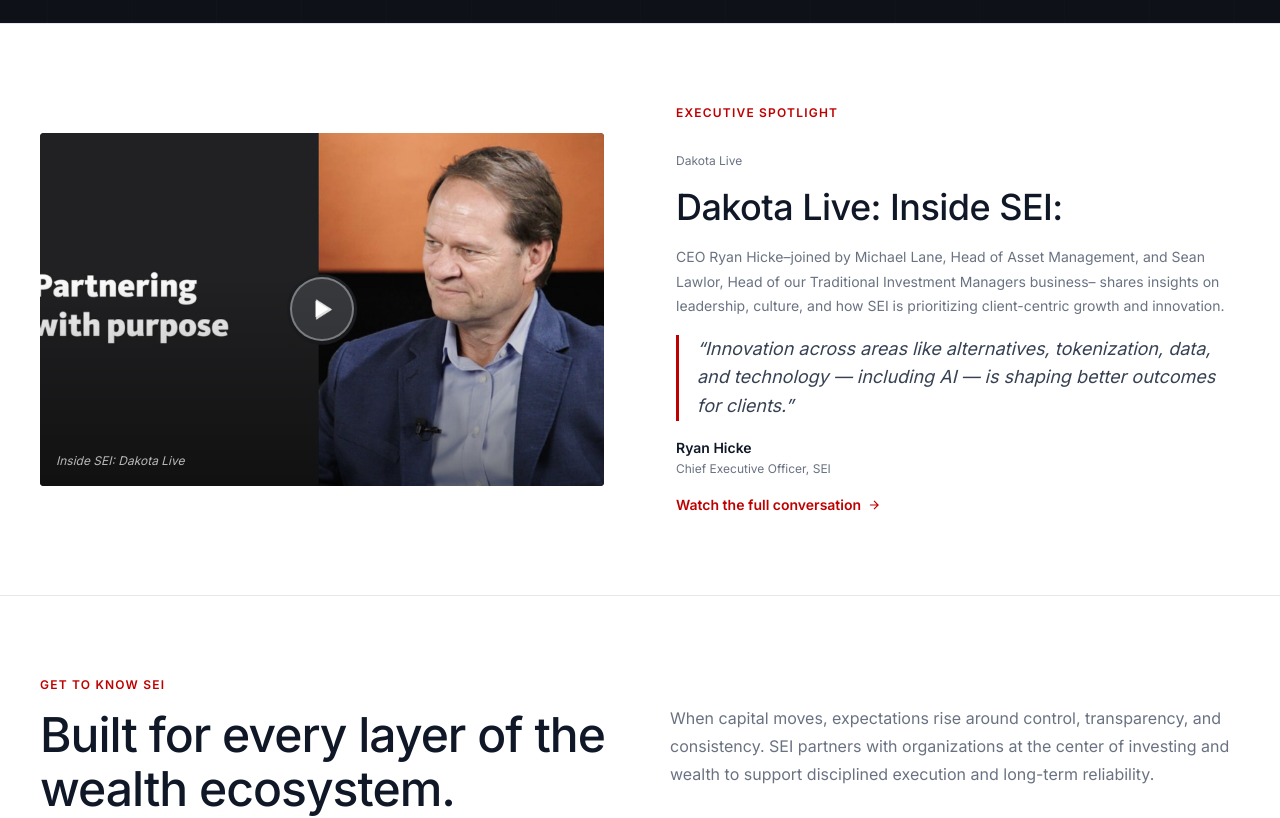
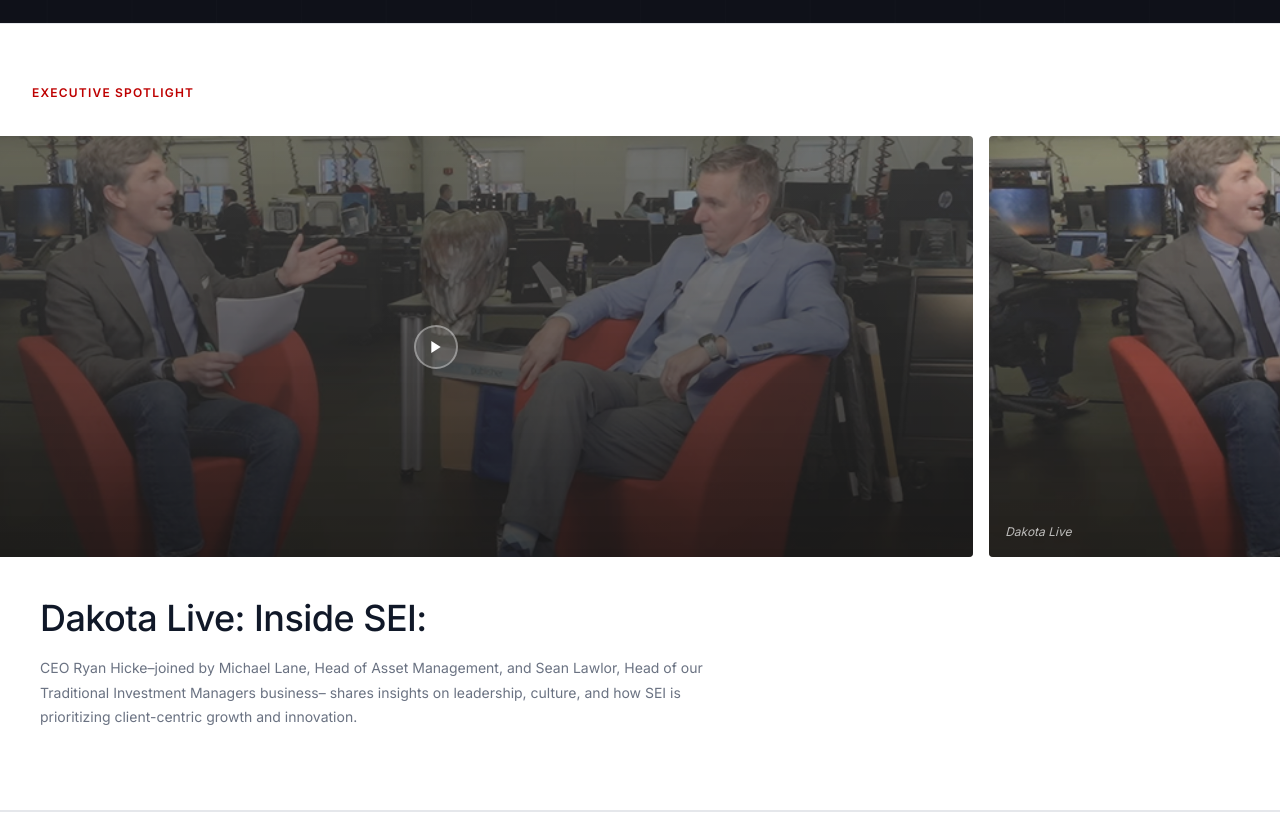
Before and after one commit to marvoey/sei-demo-nextjs, a Next.js app: page / in a window 1280 px wide. Shown: the part 700-1518 px from the top of the page. Built offline with nearby package versions, Linux system fonts and the light colour scheme; no server answers; grey boxes are pictures that could not be loaded.

Commit message:
Homepage updates

```diff
--- a/app/2-bd-breakaway/page.tsx
+++ b/app/2-bd-breakaway/page.tsx
@@ -28,11 +28,7 @@
         variant="orange"
         ctas={<></>}
       />
-      <ExecutiveSpotlight
-        data={executiveSpotlight}
-        image="/dakota-live-interview.png"
-        imageLabel="Dakota Live: Randy Morris, CFP®"
-      />
+      <ExecutiveSpotlight data={executiveSpotlight} />
       {suggestedContent && <SuggestedContent cards={suggestedContent} />}
       {businessAudit && <BusinessAudit data={businessAudit} backgroundImage="/journey-2/OrangeSection.png" />}
       <ExpertInsights />
--- a/app/[segment]/page.tsx
+++ b/app/[segment]/page.tsx
@@ -55,11 +55,7 @@
       />
       {content.suggestedContent && <SuggestedContent cards={content.suggestedContent} />}
       {content.executiveSpotlight && (
-        <ExecutiveSpotlight
-          data={content.executiveSpotlight}
-          imageLabel={isBD ? 'Dakota Live: Advisor Stories' : 'Inside SEI: Dakota Live'}
-          image="/dakota-live-interview.png"
-        />
+        <ExecutiveSpotlight data={content.executiveSpotlight} />
       )}
       <ExpertInsights />
       {content.personalizationPrompt && <PersonalizeFurther data={content.personalizationPrompt} />}
--- a/app/_components/ExecutiveSpotlight.tsx
+++ b/app/_components/ExecutiveSpotlight.tsx
@@ -1,45 +1,103 @@
+'use client'
+
+import { useRef, useState, useEffect } from 'react'
 import type { SpotlightData } from '@/lib/types'
+
+const VIDEOS = [
+  { id: 'FjqXhetY45A', label: 'Dakota Live', cover: '/journey-2/Image (Inside SEI_ Dakota Live Interview).png' },
+  { id: 'FjqXhetY45A', label: 'Dakota Live', cover: '/journey-2/Image (Inside SEI_ Dakota Live Interview).png' },
+  { id: 'FjqXhetY45A', label: 'Dakota Live', cover: '/journey-2/Image (Inside SEI_ Dakota Live Interview).png' },
+]
 
 interface Props {
   data: SpotlightData
-  imageLabel?: string
-  image?: string
 }
 
-export default function ExecutiveSpotlight({ data, imageLabel = 'Inside SEI: Dakota Live', image }: Props) {
+export default function ExecutiveSpotlight({ data }: Props) {
+  const trackRef = useRef<HTMLDivElement>(null)
+  const [active, setActive] = useState(1)
+  const [playing, setPlaying] = useState<number | null>(null)
+
+  const scrollToCard = (index: number) => {
+    const track = trackRef.current
+    if (!track) return
+    const card = track.children[index] as HTMLElement
+    if (!card) return
+    const scrollLeft = card.offsetLeft - (track.clientWidth - card.offsetWidth) / 2
+    track.scrollTo({ left: scrollLeft, behavior: 'smooth' })
+  }
+
+  useEffect(() => {
+    scrollToCard(active)
+  }, [active])
+
+  const activateCard = (i: number) => {
+    setPlaying(null)
+    setActive(i)
+  }
+
+  const handlePlayClick = (i: number, e: React.MouseEvent) => {
+    e.stopPropagation()
+    if (i !== active) {
+      setPlaying(null)
+      setActive(i)
+      setTimeout(() => setPlaying(i), 480)
+    } else {
+      setPlaying(i)
+    }
+  }
+
   return (
-    <section className="spotlight section">
-      <div className="container">
-        <div className="spotlight-inner">
-          <div className="spotlight-image">
-            {image && <img src={image} alt={imageLabel} className="spotlight-img" />}
-            <div className="spotlight-image-overlay" />
-            <button className="spotlight-play" aria-label="Play video">
-              <svg width="22" height="22" viewBox="0 0 24 24" fill="white">
-                <polygon points="5,3 19,12 5,21" />
-              </svg>
-            </button>
-            <span className="spotlight-image-label">{imageLabel}</span>
+    <>
+      <section className="spotlight">
+        <div className="section-eyebrow">{data.eyebrow}</div>
+
+        <div className="spotlight-carousel-outer">
+          <div ref={trackRef} className="spotlight-carousel-track">
+            {VIDEOS.map((video, i) => (
+              <div
+                key={i}
+                className={`spotlight-card${i === active ? ' spotlight-card--active' : ''}`}
+                onClick={() => i !== active && activateCard(i)}
+              >
+                {playing === i ? (
+                  <iframe
+                    className="spotlight-card-iframe"
+                    src={`https://www.youtube.com/embed/${video.id}?autoplay=1&rel=0`}
+                    allow="autoplay; encrypted-media; fullscreen"
+                    allowFullScreen
+                    title={video.label}
+                  />
+                ) : (
+                  <>
+                    <img src={video.cover} alt={video.label} className="spotlight-card-img" />
+                    <div className="spotlight-card-overlay" />
+                    <button
+                      className="spotlight-card-play"
+                      aria-label="Play video"
+                      onClick={(e) => handlePlayClick(i, e)}
+                    >
+                      <svg width="22" height="22" viewBox="0 0 24 24" fill="white">
+                        <polygon points="5,3 19,12 5,21" />
+                      </svg>
+                    </button>
+                    <span className="spotlight-card-label">{video.label}</span>
+                  </>
+                )}
+              </div>
+            ))}
           </div>
-          <div className="spotlight-meta">
-            <div className="section-eyebrow">{data.eyebrow}</div>
-            <div className="spotlight-label">{data.tag}</div>
+        </div>
+      </section>
+
+      <div className="spotlight-below">
+        <div className="container">
+          <div className="spotlight-text">
             <h2 className="spotlight-headline">{data.headline}</h2>
             <p className="spotlight-body">{data.body}</p>
-            <blockquote className="spotlight-quote">&ldquo;{data.quote}&rdquo;</blockquote>
-            <div className="spotlight-attribution">
-              <span className="spotlight-attribution-name">{data.attribution}</span>
-              <span className="spotlight-attribution-title">{data.attributionTitle}</span>
-            </div>
-            <a href="#" className="spotlight-cta">
-              {data.cta}
-              <svg width="14" height="14" viewBox="0 0 24 24" fill="none" stroke="currentColor" strokeWidth="2">
-                <path d="M5 12h14M12 5l7 7-7 7" />
-              </svg>
-            </a>
           </div>
         </div>
       </div>
-    </section>
+    </>
   )
 }
--- a/app/globals.css
+++ b/app/globals.css
@@ -209,24 +209,49 @@
 .hero-ctas { display: flex; align-items: center; gap: 16px; flex-wrap: wrap; }
 
 /* ─── Executive Spotlight ─── */
-.spotlight { background: white; border-top: 1px solid var(--border); }
-.spotlight-inner { display: grid; grid-template-columns: 1fr 1fr; gap: 72px; align-items: center; }
-.spotlight-image {
-  background: linear-gradient(150deg, #1e2540 0%, #0f1119 100%);
-  border-radius: 4px; aspect-ratio: 16/10; display: flex; align-items: center;
-  justify-content: center; position: relative; overflow: hidden;
+.spotlight {
+  display: flex; flex-direction: column; align-items: flex-start;
+  height: 534px; padding: 60px 32px 0; flex-shrink: 0; align-self: stretch;
+  background: white; border-top: 1px solid var(--border);
 }
-.spotlight-img { position: absolute; inset: 0; width: 100%; height: 100%; object-fit: cover; }
-.spotlight-image-overlay { position: absolute; inset: 0; background: linear-gradient(0deg, rgba(0,0,0,.5) 0%, transparent 60%); }
-.spotlight-image-label { position: absolute; bottom: 16px; left: 16px; color: rgba(255,255,255,.7); font-size: 12px; font-style: italic; }
-.spotlight-play {
+.spotlight-carousel-outer {
+  flex: 1; min-height: 0; overflow: hidden;
+  margin-top: 20px; margin-left: -32px; width: calc(100% + 64px);
+}
+.spotlight-carousel-track {
+  display: flex; gap: 16px; overflow-x: scroll; scrollbar-width: none;
+  -webkit-overflow-scrolling: touch; position: relative; height: 100%;
+}
+.spotlight-carousel-track::-webkit-scrollbar { display: none; }
+.spotlight-card {
+  flex: 0 0 84%; height: 100%; border-radius: 4px; overflow: hidden;
+  position: relative; cursor: pointer; flex-shrink: 0;
+}
+.spotlight-card:first-child { margin-left: 32px; }
+.spotlight-card:last-child { margin-right: 32px; }
+.spotlight-card--active { cursor: default; }
+.spotlight-card-img {
+  position: absolute; inset: 0; width: 100%; height: 100%; object-fit: cover;
+  transition: filter 0.35s;
+}
+.spotlight-card:not(.spotlight-card--active) .spotlight-card-img { filter: brightness(0.6); }
+.spotlight-card-overlay {
+  position: absolute; inset: 0;
+  background: linear-gradient(180deg, rgba(0,0,0,.05) 0%, rgba(0,0,0,.55) 100%);
+}
+.spotlight-card-label { position: absolute; bottom: 16px; left: 16px; color: rgba(255,255,255,.7); font-size: 12px; font-style: italic; z-index: 2; }
+.spotlight-card-play {
+  position: absolute; top: 50%; left: 50%; transform: translate(-50%, -50%);
   width: 64px; height: 64px; border-radius: 50%; background: rgba(255,255,255,.12);
   border: 2px solid rgba(255,255,255,.35); display: flex; align-items: center;
-  justify-content: center; cursor: pointer; transition: all .2s; position: relative; z-index: 1;
+  justify-content: center; cursor: pointer; transition: background .2s, transform .2s; z-index: 2;
 }
-.spotlight-play:hover { background: rgba(255,255,255,.22); transform: scale(1.05); }
-.spotlight-meta { display: flex; flex-direction: column; gap: 16px; }
-.spotlight-label { font-size: 12px; color: var(--text-500); }
+.spotlight-card-play:hover { background: rgba(255,255,255,.22); transform: translate(-50%, -50%) scale(1.06); }
+.spotlight-card:not(.spotlight-card--active) .spotlight-card-play { width: 44px; height: 44px; }
+.spotlight-card:not(.spotlight-card--active) .spotlight-card-play svg { width: 16px; height: 16px; }
+.spotlight-card-iframe { position: absolute; inset: 0; width: 100%; height: 100%; border: none; }
+.spotlight-below { background: white; padding: 40px 0 80px; border-bottom: 1px solid var(--border); }
+.spotlight-text { max-width: 700px; display: flex; flex-direction: column; gap: 16px; }
 .spotlight-headline { font-size: 36px; font-weight: 500; color: var(--text-900); line-height: 1.2; letter-spacing: -.015em; }
 .spotlight-body { font-size: 14px; color: var(--text-500); line-height: 1.75; }
 .spotlight-quote {
@@ -350,27 +375,41 @@
 .insight-author-title { font-size: 12px; color: var(--text-500); margin-top: 2px; }
 
 /* ─── Stay Connected ─── */
-.stay-connected { background: var(--navy); padding: 80px 0; }
+.stay-connected {
+  background: #3c3c46 url('/StayConnected.png') center/cover no-repeat;
+  padding: 80px 0;
+}
 .stay-inner { display: grid; grid-template-columns: 1fr 1fr; gap: 80px; align-items: center; }
-.stay-eyebrow { font-size: 12px; font-weight: 600; color: var(--red); text-transform: uppercase; letter-spacing: .1em; margin-bottom: 12px; }
-.stay-headline { font-size: 36px; font-weight: 500; color: white; line-height: 1.2; margin-bottom: 14px; letter-spacing: -.015em; }
-.stay-body { font-size: 16px; color: rgba(255,255,255,.55); line-height: 1.75; }
-.stay-form { display: flex; flex-direction: column; gap: 10px; }
-.stay-form-label { font-size: 14px; font-weight: 500; color: rgba(255,255,255,.75); }
+.stay-copy { display: flex; flex-direction: column; }
+.stay-eyebrow {
+  display: flex; align-items: center; gap: 10px;
+  font-size: 12px; font-weight: 600; color: white;
+  text-transform: uppercase; letter-spacing: .1em; margin-bottom: 20px;
+}
+.stay-eyebrow-dash { display: inline-block; width: 24px; height: 2px; background: var(--red); flex-shrink: 0; }
+.stay-headline { font-size: 48px; font-weight: 500; color: white; line-height: 1.1; margin-bottom: 16px; letter-spacing: -.02em; }
+.stay-body { font-size: 15px; color: rgba(255,255,255,.6); line-height: 1.75; }
+.stay-card {
+  background: rgba(255,255,255,.06); border: 1px solid rgba(255,255,255,.1);
+  border-radius: 8px; padding: 28px;
+}
+.stay-form { display: flex; flex-direction: column; gap: 12px; }
+.stay-form-label { font-size: 14px; font-weight: 500; color: rgba(255,255,255,.6); }
 .stay-form-input {
-  padding: 11px 14px; border: 1px solid rgba(255,255,255,.15);
-  background: rgba(255,255,255,.06); color: white; border-radius: 2px;
+  padding: 13px 16px; border: 1px solid rgba(255,255,255,.15);
+  background: rgba(255,255,255,.08); color: white; border-radius: 4px;
   font-size: 14px; width: 100%; transition: border-color .15s;
   font-family: inherit;
 }
 .stay-form-input::placeholder { color: rgba(255,255,255,.3); }
-.stay-form-input:focus { outline: none; border-color: rgba(255,255,255,.35); }
+.stay-form-input:focus { outline: none; border-color: rgba(255,255,255,.4); }
 .stay-form-btn {
-  padding: 11px 22px; background: var(--red); color: white;
-  font-size: 14px; font-weight: 600; border-radius: 2px; align-self: flex-start; transition: background .15s;
+  display: flex; align-items: center; justify-content: center; gap: 8px;
+  padding: 14px 22px; background: #00c4d4; color: white; width: 100%;
+  font-size: 15px; font-weight: 600; border-radius: 4px; transition: background .15s;
 }
-.stay-form-btn:hover { background: #9a0000; }
-.stay-form-legal { font-size: 12px; color: rgba(255,255,255,.3); line-height: 1.6; }
+.stay-form-btn:hover { background: #00afc0; }
+.stay-form-legal { font-size: 12px; color: rgba(255,255,255,.35); line-height: 1.6; }
 
 /* ─── Footer ─── */
 .footer { background: var(--charcoal); padding: 64px 0 0; }
@@ -674,8 +713,13 @@
   .cms-bar-actions { display: none; }
 
   /* Spotlight */
-  .spotlight-inner { grid-template-columns: 1fr; gap: 32px; }
+  .spotlight { height: 320px; padding: 40px 20px 0; }
+  .spotlight-carousel-outer { margin-left: -20px; width: calc(100% + 40px); }
+  .spotlight-card { flex: 0 0 85%; }
+  .spotlight-card:first-child { margin-left: 20px; }
+  .spotlight-card:last-child { margin-right: 20px; }
   .spotlight-headline { font-size: 28px; }
+  .spotlight-below { padding: 28px 0 48px; }
 
   /* Know SEI */
   .know-sei-header { grid-template-columns: 1fr; gap: 20px; }
@@ -707,13 +751,18 @@
   .by-numbers-bars-grid { grid-template-columns: 1fr 1fr; padding: 0 20px; }
 
   /* Expert Insights */
-  .insights-grid { grid-template-columns: 1fr; }
+  .insights-grid { grid-template-columns: 1fr; gap: 12px; }
   .insights-header { flex-direction: column; align-items: flex-start; gap: 12px; }
   .insights-headline { font-size: 28px; }
+  .insight-card { flex-direction: row; min-height: 110px; }
+  .insight-card-image { width: 100px; flex-shrink: 0; aspect-ratio: unset; }
+  .insight-card-body { padding: 14px; gap: 4px; }
+  .insight-excerpt { display: none; }
+  .insight-author { padding-top: 8px; margin-top: 4px; }
 
   /* Stay Connected */
-  .stay-inner { grid-template-columns: 1fr; gap: 36px; }
-  .stay-headline { font-size: 28px; }
+  .stay-inner { grid-template-columns: 1fr; gap: 32px; }
+  .stay-headline { font-size: 32px; }
 
   /* Footer */
   .footer-grid { grid-template-columns: 1fr 1fr; gap: 24px; }
--- a/app/page.tsx
+++ b/app/page.tsx
@@ -36,7 +36,7 @@
         subheadline="Explore integrated solutions that align investing, operations, and insight at enterprise scale."
         video="/hero-video.mp4"
       />
-      <ExecutiveSpotlight data={DEFAULT_SPOTLIGHT} image="/dakota-live-interview.png" />
+      <ExecutiveSpotlight data={DEFAULT_SPOTLIGHT} />
       <GetToKnowSEI />
       <TrustedBy />
       <ByNumbers />
```
Also changed, not shown: app/_components/StayConnected.tsx (+17 -7 lines), public/StayConnected.png (added), public/journey-2/Image (Inside SEI_ Dakota Live Interview).png (added).
